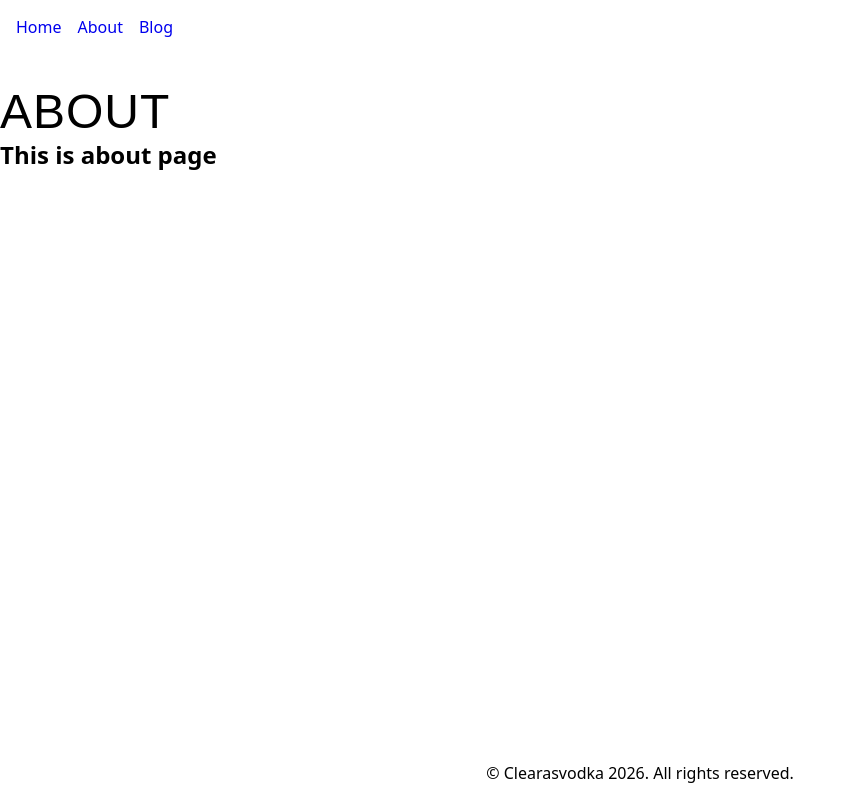
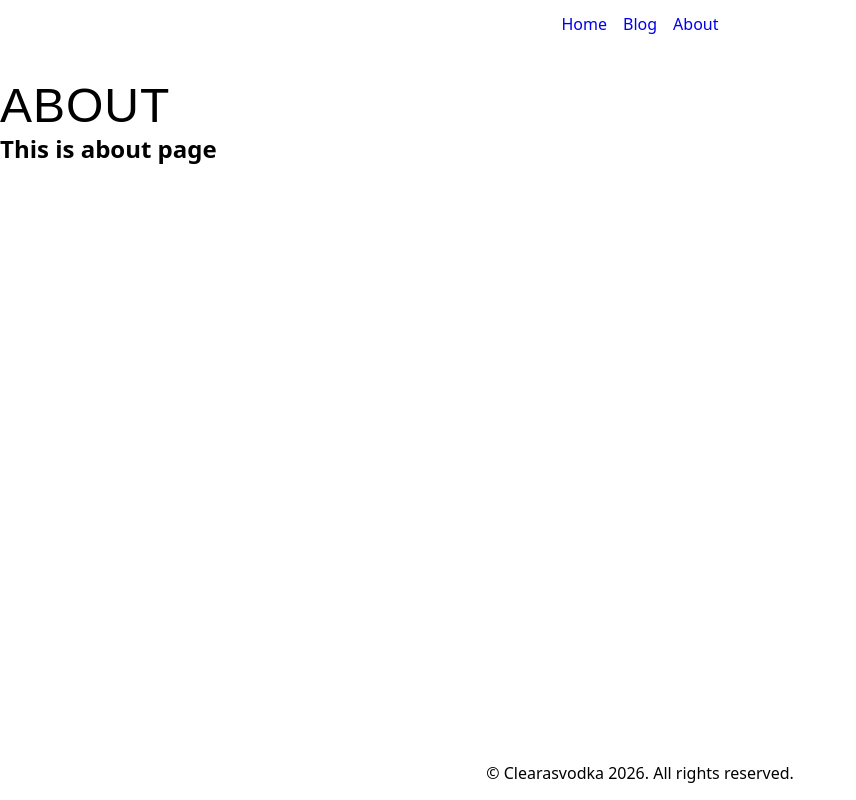
Before and after one commit to clearasvodka/clearasvodka.github.io, an Astro site: page /about in a window 1280 px wide. Shown: the whole page, without its empty margins (0-856 px from the left). Built offline with nearby package versions, Linux system fonts and the light colour scheme; Astro itself is replaced by a stand-in of ours; a web font is replaced by a local one.

Commit message:
variables and new structure

```diff
--- a/package.json
+++ b/package.json
@@ -14,7 +14,7 @@
     "format:check": "prettier --check ."
   },
   "dependencies": {
-    "astro": "^6.1.3"
+    "astro": "^6.1.9"
   },
   "devDependencies": {
     "prettier": "^3.8.2",
--- a/src/components/NavBar.astro
+++ b/src/components/NavBar.astro
@@ -4,6 +4,6 @@
 
 <nav>
   <a href="/">Home</a>
+  <a href="/blog">Blog</a>
   <a href="/about">About</a>
-  <a href="/blog">Blog</a>
 </nav>
--- a/src/pages/about.astro
+++ b/src/pages/about.astro
@@ -1,8 +1,8 @@
 ---
-import BaseLayout from "../layouts/BaseLayout.astro";
+import PageLayout from "../layouts/PageLayout.astro";
 const pageTitle = "About";
 ---
 
-<BaseLayout pageTitle={pageTitle}>
+<PageLayout pageTitle={pageTitle}>
   <h2>This is about page</h2>
-</BaseLayout>
+</PageLayout>
--- a/src/pages/blog.astro
+++ b/src/pages/blog.astro
@@ -1,8 +1,8 @@
 ---
-import BaseLayout from "../layouts/BaseLayout.astro";
+import PageLayout from "../layouts/PageLayout.astro";
 const pageTitle = "Blog";
 ---
 
-<BaseLayout pageTitle={pageTitle}>
+<PageLayout pageTitle={pageTitle}>
   <h2>This is subheader</h2>
-</BaseLayout>
+</PageLayout>
--- a/src/pages/index.astro
+++ b/src/pages/index.astro
@@ -1,8 +1,8 @@
 ---
-import BaseLayout from "../layouts/BaseLayout.astro";
+import PageLayout from "../layouts/PageLayout.astro";
 const pageTitle = "Home";
 ---
 
-<BaseLayout pageTitle={pageTitle}>
+<PageLayout pageTitle={pageTitle}>
   <h2>This is subtitle</h2>
-</BaseLayout>
+</PageLayout>
--- a/src/styles/global.css
+++ b/src/styles/global.css
@@ -8,6 +8,9 @@
 
 :root {
   font-family: system-ui, sans-serif;
+  -webkit-font-smoothing: antialiased;
+  -moz-osx-font-smoothing: grayscale;
+  text-rendering: optimizeLegibility;
 }
 
 body {
@@ -21,8 +24,12 @@ body {
 
 nav {
   display: flex;
+  justify-content: center;
   gap: 16px;
-  padding: 16px;
+  padding: 12px;
+  width: 100%;
+  font-size: 16px;
+  line-height: 24px;
 }
 
 h1 {
--- /dev/null
+++ b/src/styles/variables.css
@@ -0,0 +1,20 @@
+:root {
+  /* reference colors */
+  --cav-color-white: oklch(1 0 0);
+  --cav-color-neutral-5: oklch(98.5% 0 0);
+  --cav-color-neutral-10: oklch(97% 0 0);
+  --cav-color-neutral-20: oklch(92.2% 0 0);
+  --cav-color-neutral-30: oklch(87% 0 0);
+  --cav-color-neutral-40: oklch(70.8% 0 0);
+  --cav-color-neutral-50: oklch(55.6% 0 0);
+  --cav-color-neutral-60: oklch(43.9% 0 0);
+  --cav-color-neutral-70: oklch(37.1% 0 0);
+  --cav-color-neutral-80: oklch(26.9% 0 0);
+  --cav-color-neutral-90: oklch(20.5% 0 0);
+  --cav-color-neutral-100: oklch(14.5% 0 0);
+  --cav-color-black: oklch(0 0 0);
+  /* semantic colors */
+  --cav-color-background-base: var(--cav-color-white);
+  --cav-color-background-inverse: var(--cav-color-100);
+  --cav-color-surface-01: var(--cav-color-neutral-10);
+}
```
Also changed, not shown: src/layouts/MainLayout.astro (added, +25 -0 lines), src/layouts/PageLayout.astro (renamed from src/layouts/BaseLayout.astro), src/layouts/PostLayout.astro (added), 1 other file.
